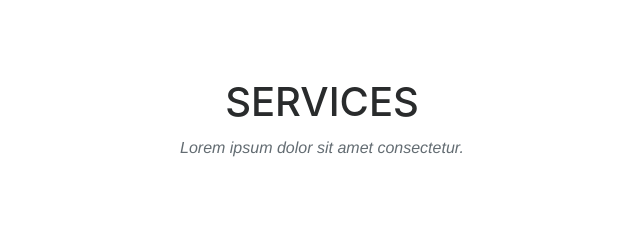
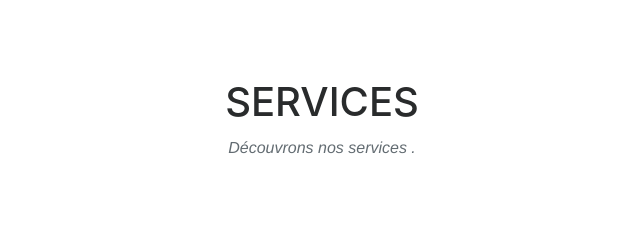
Before and after one commit to mahareb/AcaRbWebSite, a website with bundled scripts: page index.html in a window 1280 px wide. Shown: the part 780-1009 px from the top of the page, 318-958 px from the left. Built offline with nearby package versions, Linux system fonts and the light colour scheme; a web font is replaced by a local one.

Commit message:
Update index.html

```diff
--- a/index.html
+++ b/index.html
@@ -131,7 +131,7 @@
             <div class="row">
                 <div class="col-lg-12 text-center">
                     <h2 class="section-heading">Services</h2>
-                    <h3 class="section-subheading text-muted">Lorem ipsum dolor sit amet consectetur.</h3>
+                    <h3 class="section-subheading text-muted">Découvrons nos services .</h3>
                 </div>
             </div>
             <div class="row text-center">
```
